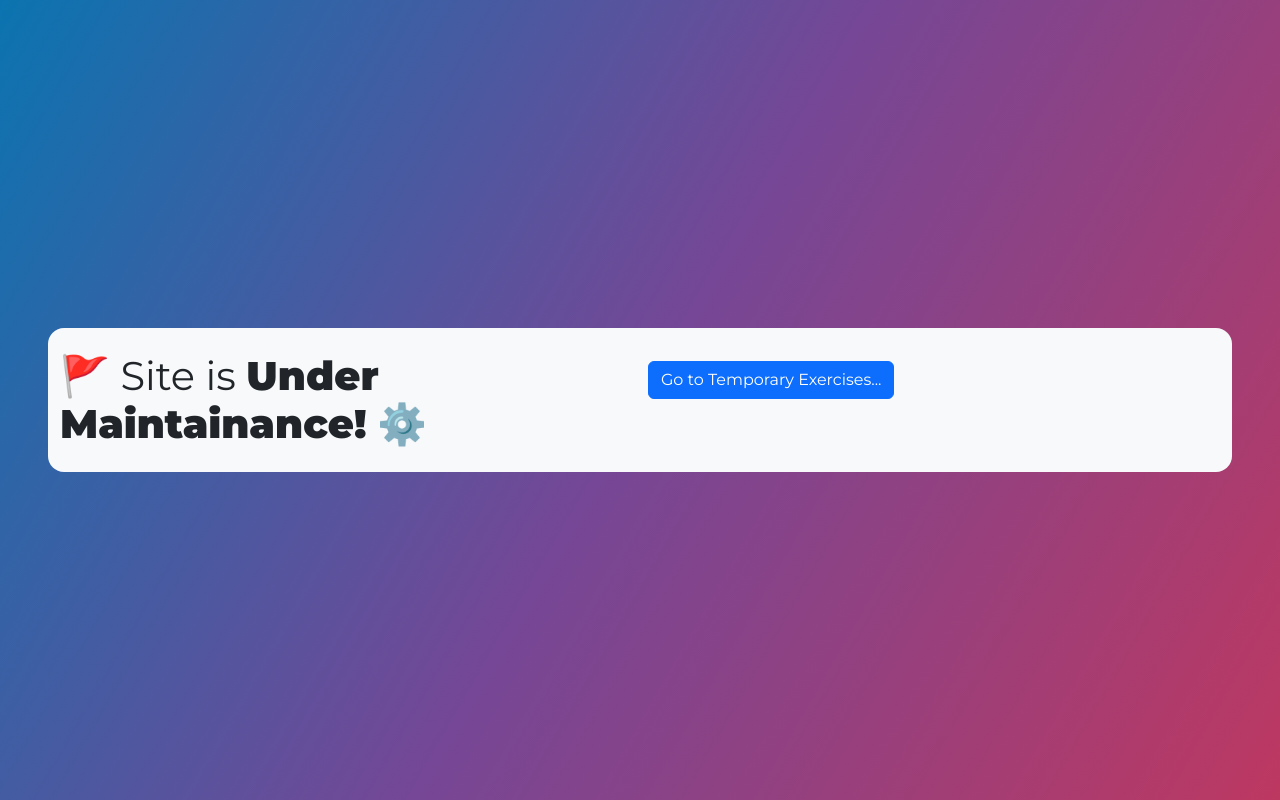
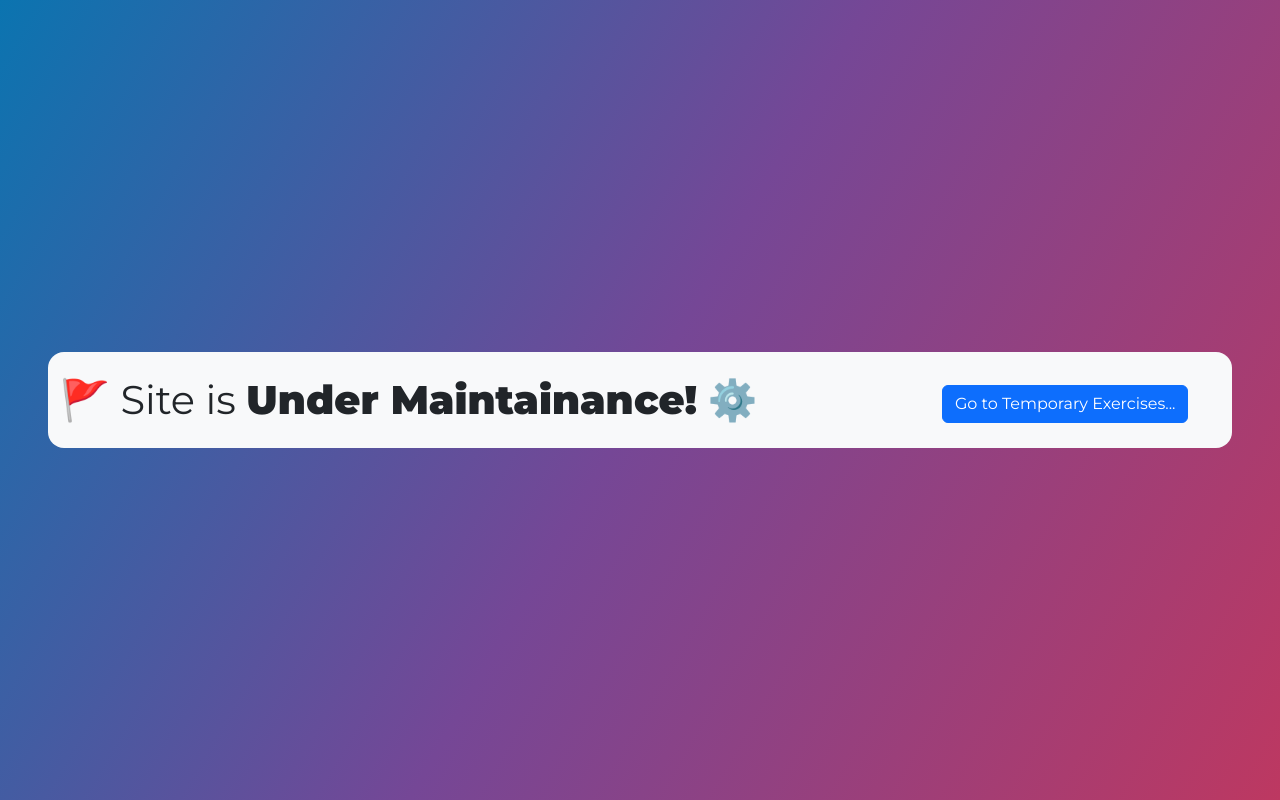
Before and after one commit to myselfaritradas/LearnWithAritra, a plain HTML site: page index.html in a window 1280 px wide. Drawn offline with nearby package versions, Linux system fonts and the light colour scheme.

Commit message:
index.html

```diff
--- a/index.html
+++ b/index.html
@@ -36,7 +36,7 @@
                         ⚙️
                     </div>
                 </div>
-                <div class="col p-2">
+                <div class="col-3 p-2">
                     <a href="https://adieducation.notion.site/LearnWithAritraSir-10c871a92bf08077aec1d0b693bc1377?pvs=4" class="btn btn-primary">Go to Temporary Exercises...</a>
                 </div>
             </div>
```
